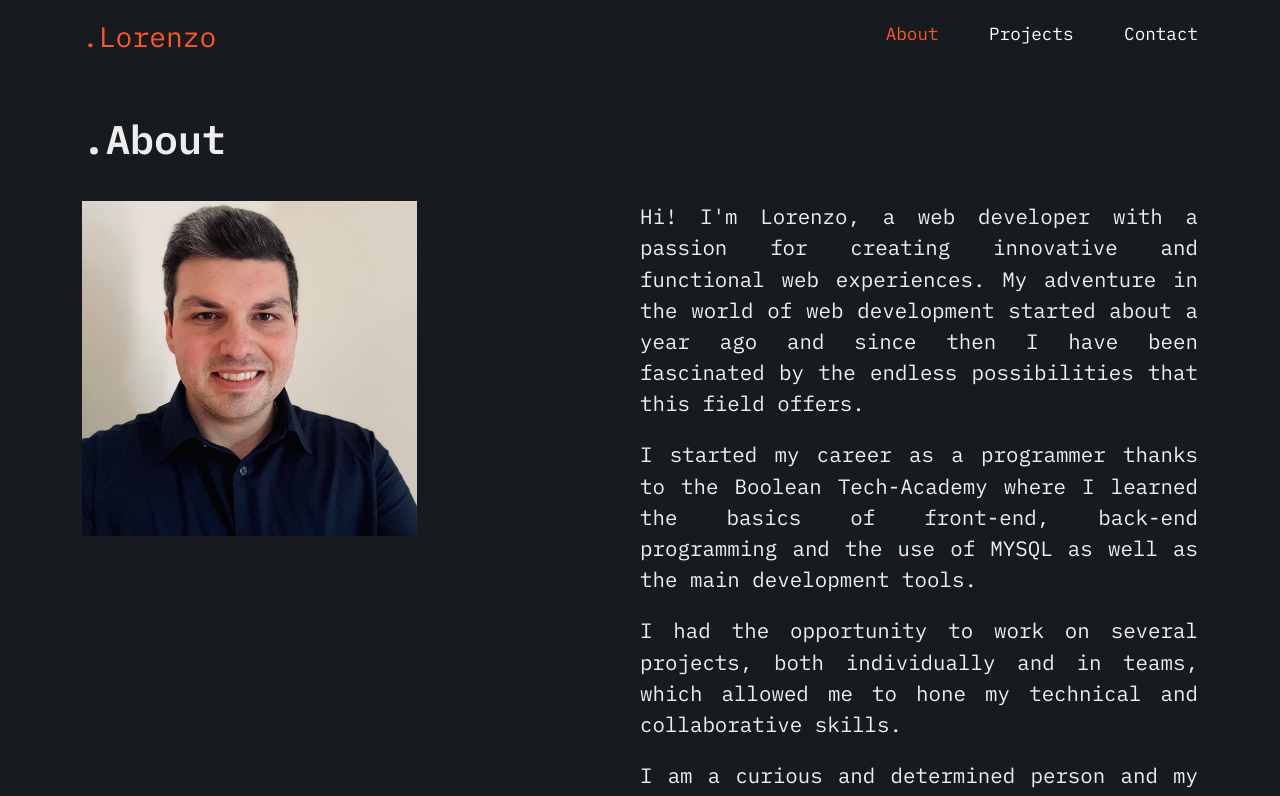
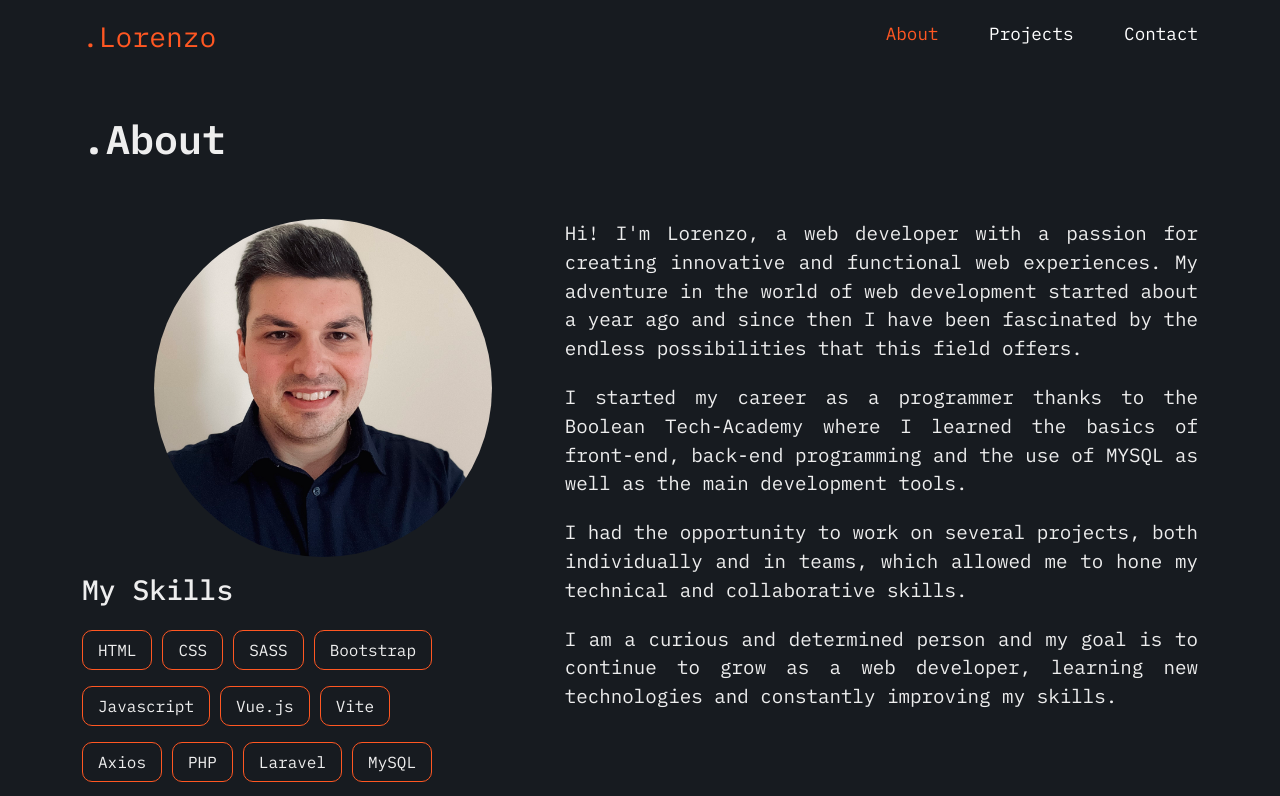
Before and after one commit to lorenzodisanto/portfolio, a Vue app: page /about in a window 1280 px wide. Shown: the top 796 px of the page. Built offline with nearby package versions, Linux system fonts and the light colour scheme.

Commit message:
feat: add skills about

```diff
--- a/src/pages/AboutPage.vue
+++ b/src/pages/AboutPage.vue
@@ -3,38 +3,45 @@ export default {
   data() {
     return {
       title: ".About",
+      skills: [
+        "HTML",
+        "CSS",
+        "SASS",
+        "Bootstrap",
+        "Javascript",
+        "Vue.js",
+        "Vite",
+        "Axios",
+        "PHP",
+        "Laravel",
+        "MySQL",
+        "Git",
+      ],
     };
   },
 };
 </script>
 
 <template>
-  <div class="container d-none d-lg-block">
+  <div class="container">
     <h1 class="py-5">{{ title }}</h1>
-    <div class="wrapper">
-      <div class="d-flex justify-content-between">
-        <div class="image">
-          <div>
-            <img src="../../public/img/me.jpg" alt="" />
-          </div>
-        </div>
+    <div class="about-large">
       <div class="description">
         <p>
           Hi! I'm Lorenzo, a web developer with a passion for creating
           innovative and functional web experiences. My adventure in the world
-            of web development started about a year ago and since then I have
-            been fascinated by the endless possibilities that this field offers.
+          of web development started about a year ago and since then I have been
+          fascinated by the endless possibilities that this field offers.
         </p>
         <p>
-            I started my career as a programmer thanks to the Boolean
-            Tech-Academy where I learned the basics of front-end, back-end
-            programming and the use of MYSQL as well as the main development
-            tools.
+          I started my career as a programmer thanks to the Boolean Tech-Academy
+          where I learned the basics of front-end, back-end programming and the
+          use of MYSQL as well as the main development tools.
         </p>
         <p>
           I had the opportunity to work on several projects, both individually
-            and in teams, which allowed me to hone my technical and
-            collaborative skills.
+          and in teams, which allowed me to hone my technical and collaborative
+          skills.
         </p>
         <p>
           I am a curious and determined person and my goal is to continue to
@@ -42,11 +49,21 @@ export default {
           improving my skills.
         </p>
       </div>
+      <div class="image">
+        <div>
+          <img src="../../public/img/me.jpg" alt="" />
+        </div>
+        <div class="skills pb-5">
+          <h3 class="mt-3">My Skills</h3>
+          <div v-for="skill in this.skills" class="skill-badge mt-3">
+            {{ skill }}
+          </div>
+        </div>
       </div>
     </div>
   </div>
 
-  <div class="container d-block d-lg-none">
+  <!-- <div class="container d-block d-lg-none">
     <div>
       <h1 class="pt-5 pb-4">{{ title }}</h1>
       <div>
@@ -81,7 +98,7 @@ export default {
         </div>
       </div>
     </div>
-  </div>
+  </div> -->
 </template>
 
 <style lang="scss" scoped>
@@ -89,25 +106,52 @@ h1 {
   font-weight: 600;
 }
 .description {
-  width: 50%;
   p {
     text-align: justify;
     margin-bottom: 20px;
-    font-size: 1.3rem;
+    font-size: 1rem;
   }
 }
 .image {
-  width: 50%;
+  text-align: center;
   img {
     width: 60%;
+    border-radius: 50%;
+  }
+  .skills {
+    text-align: start;
+    .skill-badge {
+      display: inline-block;
+      padding: 7px 15px;
+      margin-right: 10px;
+      border: 1px solid #ff5722;
+      text-align: center;
+      text-decoration: none;
+      border-radius: 10px;
+      font-size: 0.8rem;
+    }
   }
 }
 
-.image-mobile {
-  width: 100%;
-  text-align: center;
+@media screen and (min-width: 992px) {
+  .about-large {
+    display: flex;
+    flex-direction: row-reverse;
+
+    .image {
       img {
         width: 70%;
       }
     }
+    p {
+      font-size: 1.2rem;
+    }
+    .skills {
+      width: 80%;
+      .skill-badge {
+        font-size: 1rem;
+      }
+    }
+  }
+}
 </style>
--- a/src/styles/general.scss
+++ b/src/styles/general.scss
@@ -2,12 +2,6 @@
 @import "bootstrap/scss/bootstrap";
 
 .wrapper {
-  height: calc(100vh - 67px - 150px);
-  display: flex;
-  justify-content: center;
-  align-items: center;
-}
-.wrapper-about {
   height: calc(100vh - 67px - 150px);
   display: flex;
   justify-content: center;
```
Lines whose indentation alone changed are shown as unchanged.
